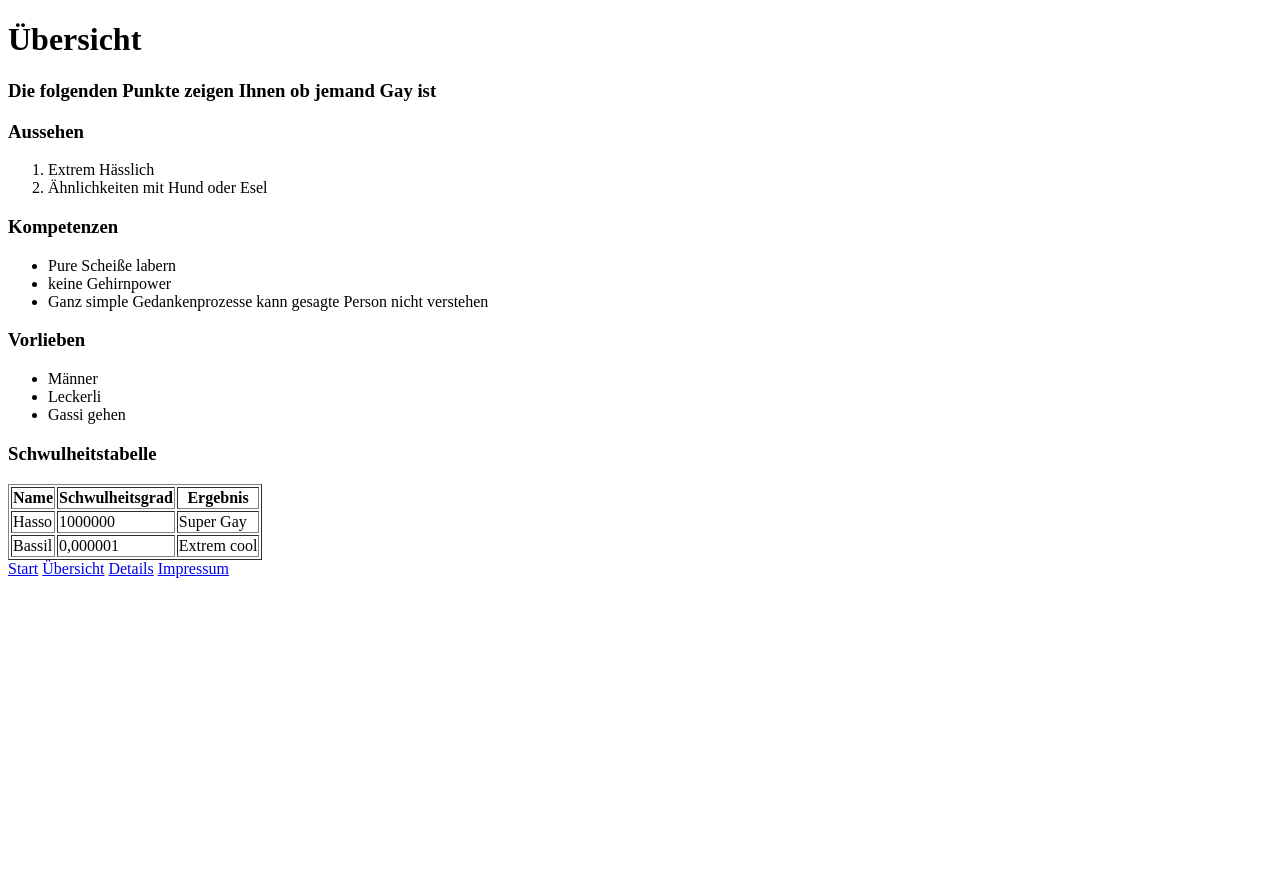
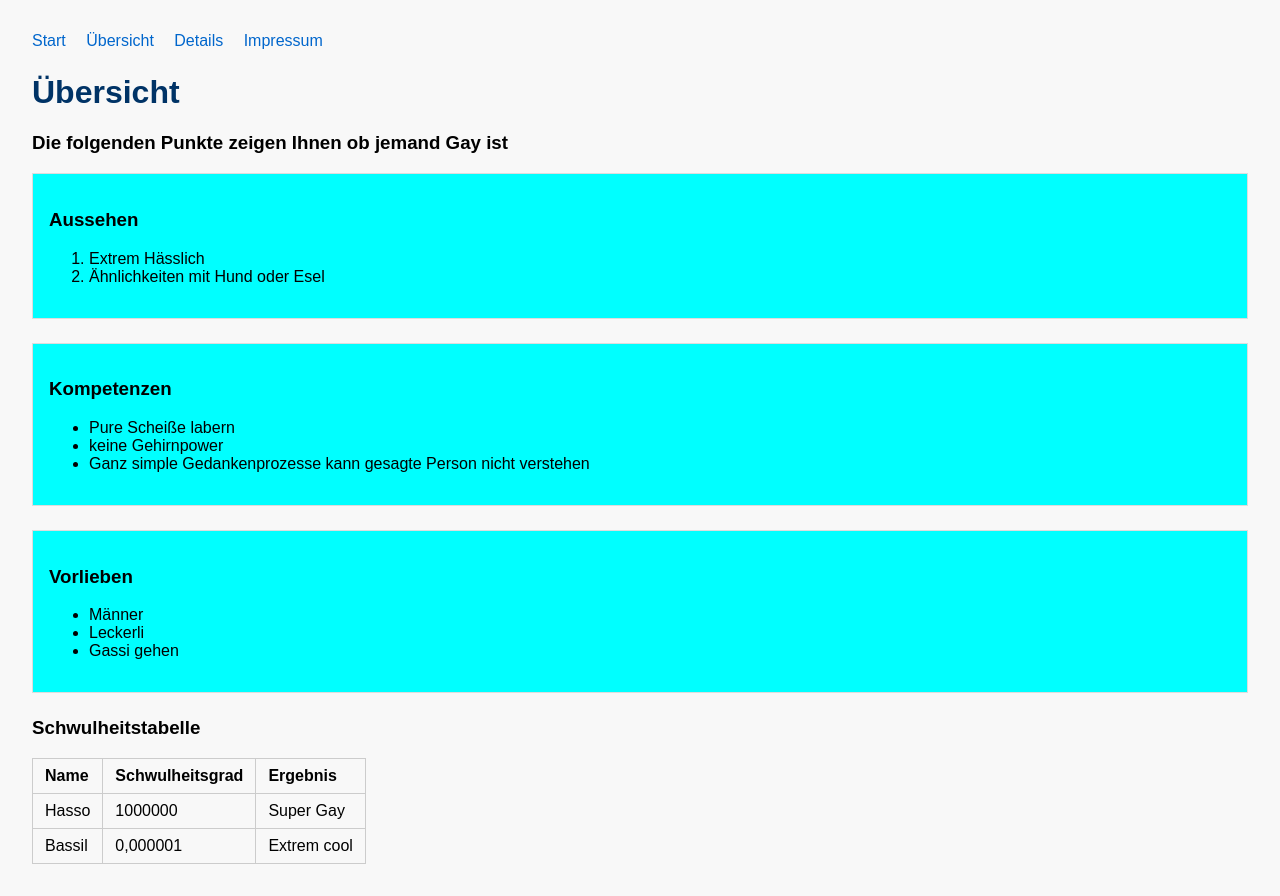
Before and after one commit to BassilA-R/bassila-r.github.io, a plain HTML site: page uebersicht.html in a window 1280 px wide. Before the commit the page ends 800 px from the top, so only its background shows below. Drawn offline with Linux system fonts and the light colour scheme.

Commit message:
Add files via upload

```diff
--- /dev/null
+++ b/style.css
@@ -0,0 +1,52 @@
+body{
+	background-color: red;
+}
+body {
+    font-family: Arial, Helvetica, sans-serif;
+    margin: 2rem;
+    background-color: #f8f8f8;
+}
+
+h1, h2 {
+    color: #003366;
+}
+
+nav {
+    margin-bottom: 1.5rem;
+}
+
+nav a {
+    margin-right: 1rem;
+    text-decoration: none;
+    color: #0066cc;
+}
+
+nav a:hover {
+    text-decoration: underline;
+}
+
+section, article {
+    background-color: rgb(0, 255, 255);
+    padding: 1rem;
+    margin-bottom: 1.5rem;
+    border: 1px solid #dddddd;
+}
+
+table {
+    border-collapse: collapse;
+    margin-top: 1rem;
+}
+
+th, td {
+    border: 1px solid #cccccc;
+    padding: 0.5rem 0.75rem;
+    text-align: left;
+}
+
+footer {
+    margin-top: 2rem;
+    padding-top: 1rem;
+    border-top: 1px solid #cccccc;
+    font-size: 0.9em;
+    color: #555555;
+}
--- a/uebersicht.html
+++ b/uebersicht.html
@@ -1,6 +1,15 @@
 <!DOCTYPE html>
 <html>
-	<head><title>Übersicht</title></head>
+	<head>
+		<title>Übersicht</title>
+		<link rel="stylesheet" href="style.css">
+	</head>
+	<nav>
+		<a href="index.html">Start</a>
+		<a href="uebersicht.html">Übersicht</a>
+		<a href="details.html">Details</a>
+		<a href="impressum.html">Impressum</a>
+	</nav>
 	<body>
 		<h1>Übersicht</h1>
 		<h3>Die folgenden Punkte zeigen Ihnen ob jemand Gay ist</h3>
@@ -27,7 +36,6 @@
 				<li>Gassi gehen</li>
 			</ul>
 		</section>
-
 		<h3>Schwulheitstabelle</h3>
 		<table border="1">
 			<tr>
@@ -41,10 +49,5 @@
 			</tr>
 		</table>
 	</body>
-	<nav>
-		<a href="index.html">Start</a>
-		<a href="uebersicht.html">Übersicht</a>
-		<a href="details.html">Details</a>
-		<a href="impressum.html">Impressum</a>
-	</nav>
+
 </html>
```
Also changed, not shown: details.html (+7 -4 lines), impressum.html (+15 -10 lines), index.html (+8 -6 lines).
